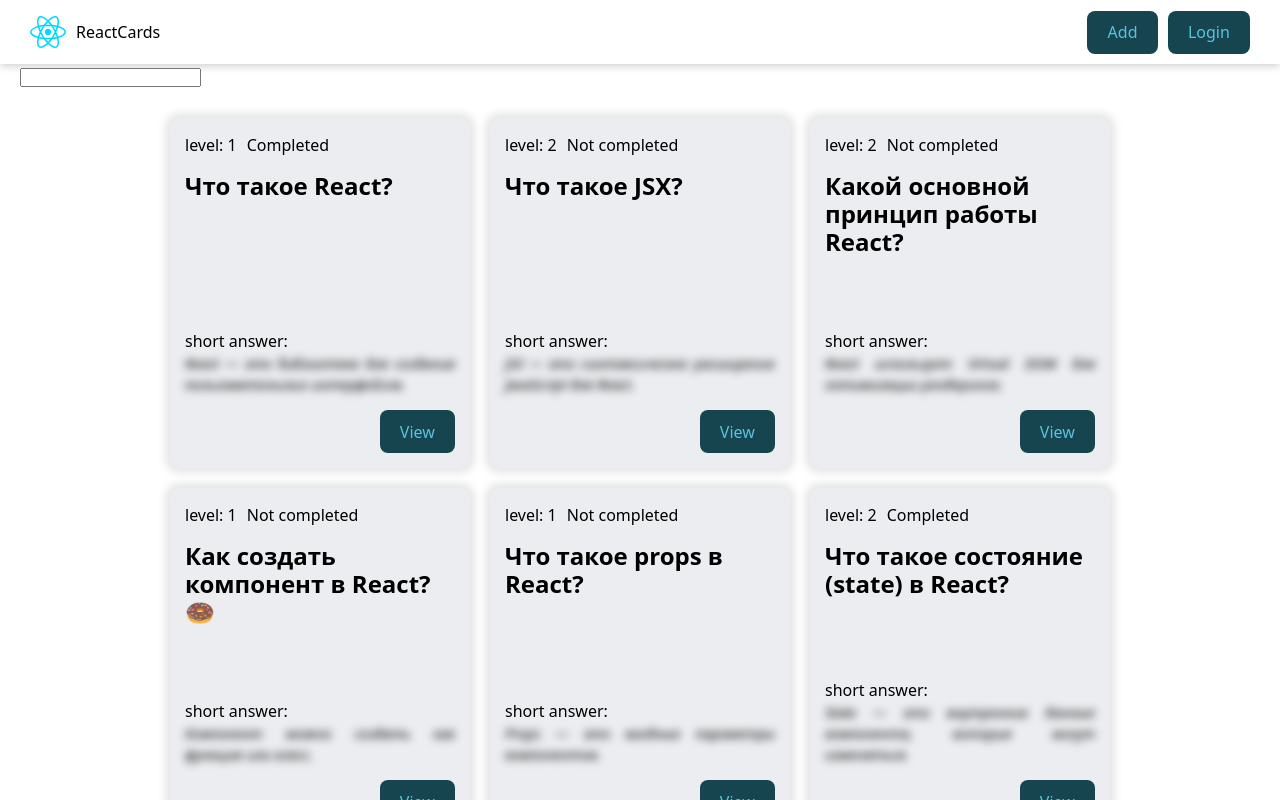
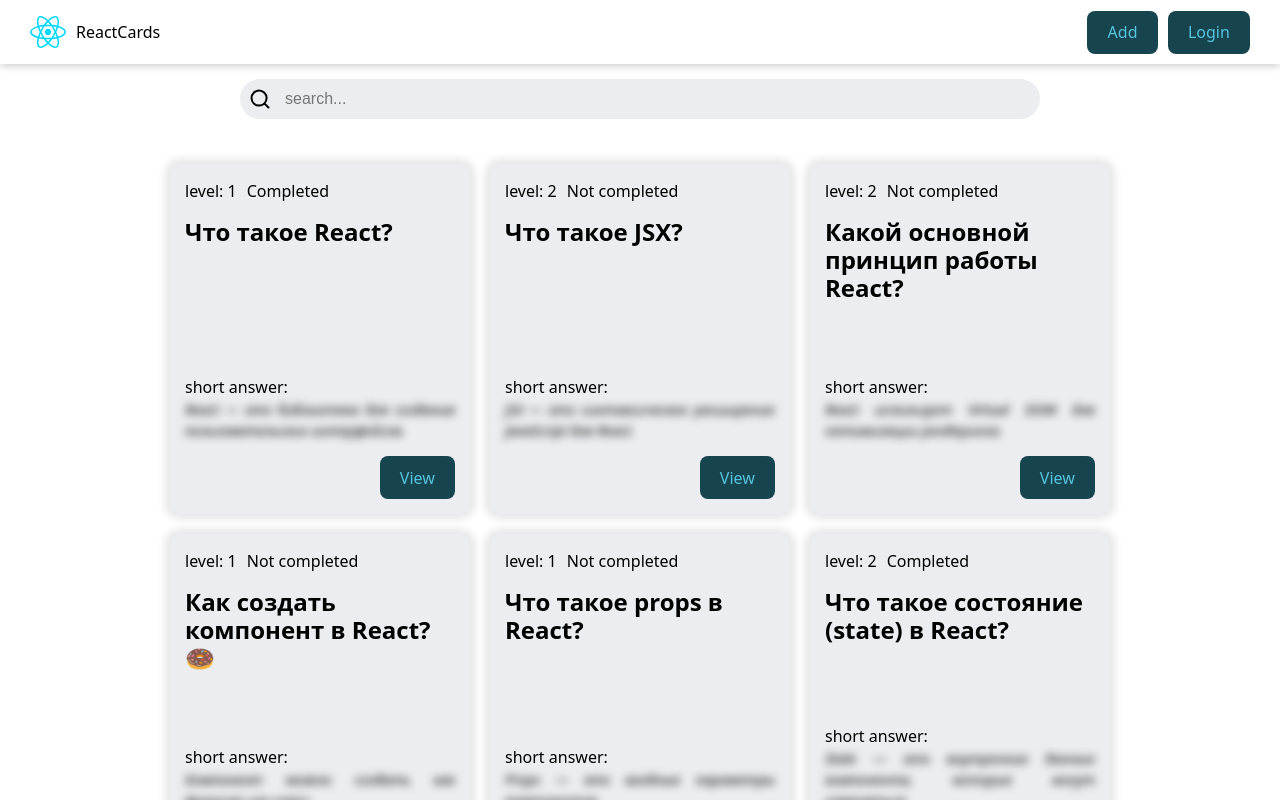
Before and after one commit to andreypo22/react-app-course, a React (Vite) app: page / in a window 1280 px wide. Built offline with nearby package versions, Linux system fonts and the light colour scheme; data requests are answered from the project's data file.

Commit message:
icons and search input

```diff
--- /dev/null
+++ b/src/components/SearchInput/SearchInput.jsx
@@ -0,0 +1,25 @@
+import { useId } from "react";
+import cls from "./SearchInput.module.css";
+import { SearchIcon } from "../icons";
+
+export const SearchInput = ({ value, onChange }) => {
+  const inputId = useId();
+
+  return (
+    <div className={cls.inputContainer}>
+      <label htmlFor={inputId}>
+        <SearchIcon className={cls.searchIcon} />
+      </label>
+      <input
+        type="text"
+        id={inputId}
+        className={cls.input}
+        placeholder="search..."
+        value={value}
+        onChange={onChange}
+      />
+    </div>
+  );
+};
+
+// export default SearchInput
--- /dev/null
+++ b/src/components/SearchInput/SearchInput.module.css
@@ -0,0 +1,24 @@
+.inputContainer {
+  width: 100%;
+  height: 40px;
+  border-radius: 20px;
+  background-color: var(--card-bg-color);
+  position: relative;
+}
+
+.searchIcon {
+  position: absolute;
+  top: 10px;
+  left: 10px;
+}
+
+.input {
+  width: 100%;
+  height: 100%;
+  padding: 12px 12px 12px 45px;
+  border: none;
+  outline: none;
+  background-color: transparent;
+  font-size: 16px;
+  color: var(--text-color);
+}
--- /dev/null
+++ b/src/components/SearchInput/index.jsx
@@ -0,0 +1 @@
+export { SearchInput } from "./SearchInput";
--- /dev/null
+++ b/src/components/icons.jsx
@@ -0,0 +1,15 @@
+export const SearchIcon = (props) => {
+  return (
+    <svg width="20" height="20" viewBox="0 0 20 20" {...props}>
+      <path
+        d="M14.386 14.386l4.0877 4.0877-4.0877-4.0877c-2.9418 2.9419-7.7115 2.9419-10.6533 0-2.9419-2.9418-2.9419-7.7115 0-10.6533 2.9418-2.9419 7.7115-2.9419 10.6533 0 2.9419 2.9418 2.9419 7.7115 0 10.6533z"
+        stroke="currentColor"
+        fill="none"
+        strokeWidth="2"
+        fillRule="evenodd"
+        strokeLinecap="round"
+        strokeLinejoin="round"
+      ></path>
+    </svg>
+  );
+};
--- a/src/pages/HomePage/HomePage.jsx
+++ b/src/pages/HomePage/HomePage.jsx
@@ -4,7 +4,8 @@
 import { QuestionCardList } from "../../components/QuestionCardList";
 import { Loader } from "../../components/Loader";
 import { useFetch } from "../../hooks/useFetch";
-// import cls from "./HomePage.module.css";
+import cls from "./HomePage.module.css";
+import { SearchInput } from "../../components/SearchInput";
 
 export const HomePage = () => {
   const [questions, setQuestions] = useState([]);
@@ -28,8 +29,9 @@
 
   return (
     <>
-      <input type="text" value={searchValue} onChange={onSearchChangeHandler} />
-
+      <div className={cls.controlsContainer}>
+        <SearchInput value={searchValue} onChange={onSearchChangeHandler} />
+      </div>
       {isLoading && <Loader />}
       {error && <p>{error}</p>}
       <QuestionCardList cards={questions} />
--- a/src/pages/HomePage/HomePage.module.css
+++ b/src/pages/HomePage/HomePage.module.css
@@ -0,0 +1,10 @@
+.controlsContainer {
+  width: 100%;
+  max-width: 800px;
+  margin: 0 auto;
+  padding: 15px 0;
+  display: flex;
+  justify-content: center;
+  align-items: center;
+  gap: 10px;
+}
```
